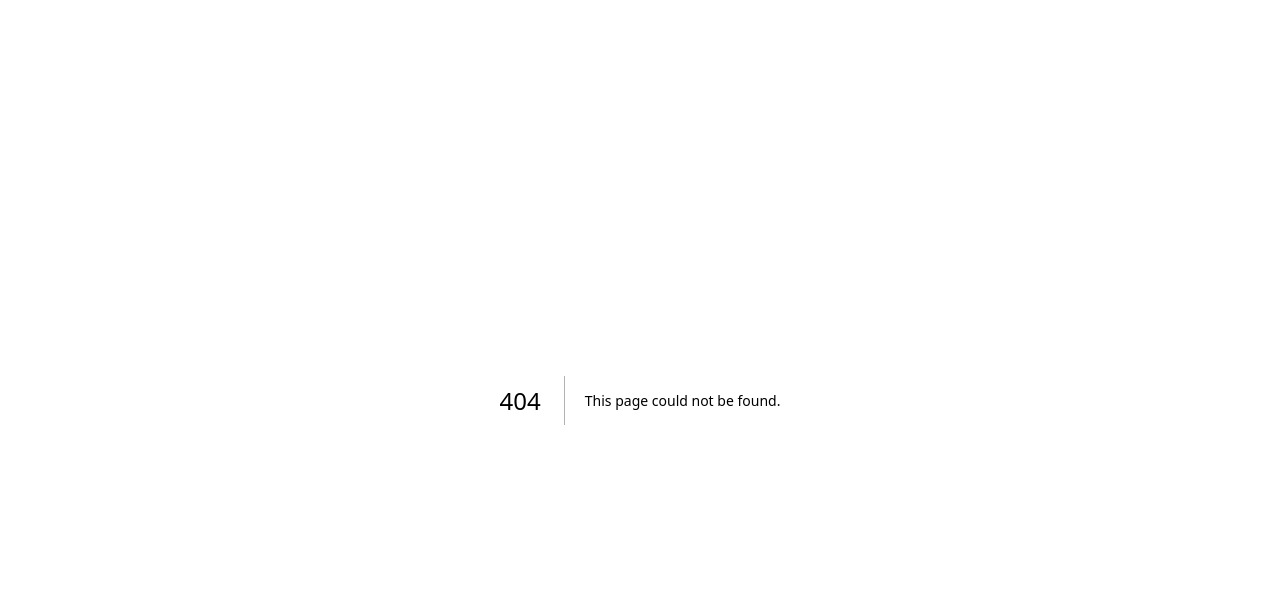
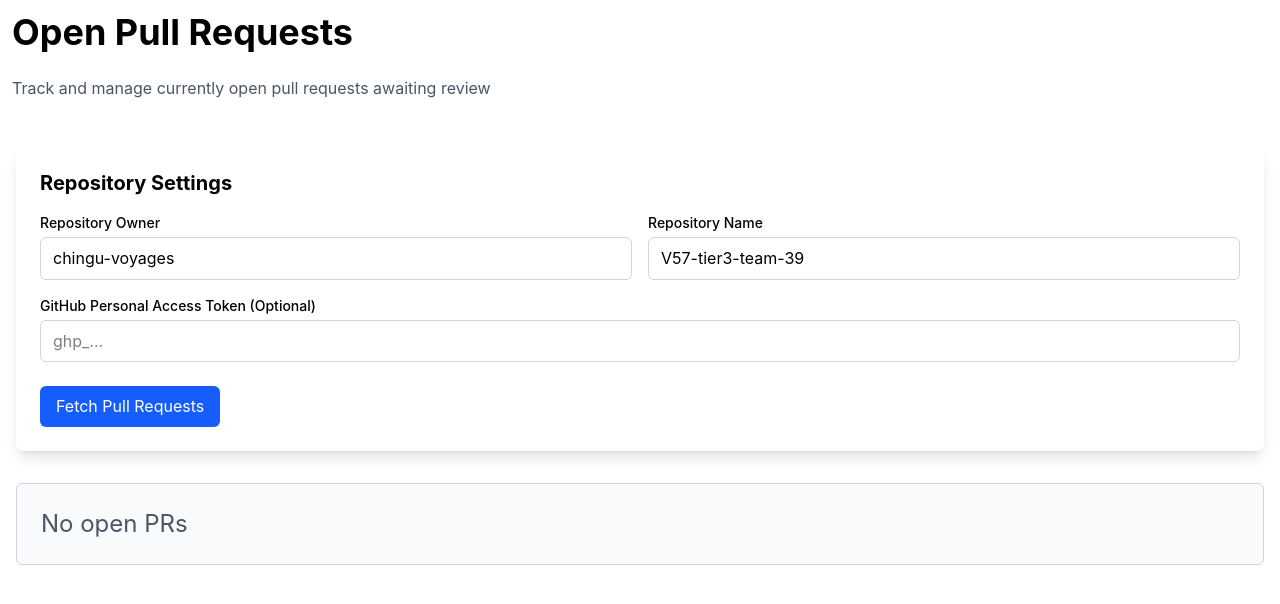
Before and after one commit to kento-ix/V57-tier3-team-39, a Next.js app in the folder client/: page /open-prs in a window 1280 px wide. Before the commit this address had no page. Shown: the top 604 px of the page. Built offline with nearby package versions, Linux system fonts and the light colour scheme.

Commit message:
feat: create open pr page and fetch open pr cards

```diff
--- /dev/null
+++ b/client/app/open-prs/page.tsx
@@ -0,0 +1,133 @@
+"use client";
+
+import { useState } from "react";
+import type { PullRequest } from "@/types/pt";
+import PullRequestCard from "@/components/OpenPRCard";
+
+export default function OpenPRsPage() {
+    const [prs, setPrs] = useState<PullRequest[]>([]);
+    const [error, setError] = useState("");
+
+    // Default value to test (owner and repo name)
+    const [owner, setOwner] = useState("chingu-voyages");
+    const [repo, setRepo] = useState("V57-tier3-team-39");
+    const [token, setToken] = useState("");
+
+    const isDisabled = !owner || !repo;
+
+
+    const fetchPRs = async () => {
+        setError("");
+        try {
+            const res = await fetch(
+            `https://api.github.com/repos/${owner}/${repo}/pulls?state=open`,
+                token
+                ? { headers: { Authorization: `token ${token}` } }
+                : undefined
+            );
+
+            if (!res.ok) {
+                throw new Error("Invalid repository name");
+            }
+            const data = await res.json();
+            const mapped: PullRequest[] = data.map((pr: any) => ({
+                number: pr.number,
+                title: pr.title,
+                author: pr.user?.login ?? "Unknown",
+                createdAt: pr.created_at,
+                updatedAt: pr.updated_at,
+                requested_reviewers: pr.requested_reviewers?.map((r: any) => r.login) ?? [],
+                lastAction: pr.state,
+            }));
+
+            setPrs(mapped);
+        } catch (err: any) {
+            setError(err.message);
+            setPrs([]);
+        }
+    };
+
+    return (
+    <>
+        <div className="p-3 text-4xl font-bold">Open Pull Requests</div>
+
+        <div className="p-3 text-gray-600">
+        Track and manage currently open pull requests awaiting review
+        </div>
+
+        <div className="mt-8 mx-4 p-6 shadow-lg rounded-lg bg-white">
+            <h2 className="text-xl font-bold mb-4">Repository Settings</h2>
+
+            <div className="flex flex-col sm:flex-row gap-4">
+                <div className="flex-1">
+                    <label className="block text-sm font-medium mb-1">
+                        Repository Owner
+                    </label>
+                    <input
+                        type="text"
+                        value={owner}
+                        onChange={(e) => setOwner(e.target.value)}
+                        placeholder="e.g... facebook"
+                        className="w-full border border-gray-300 px-3 py-2 rounded-md"
+                    />
+                </div>
+
+                <div className="flex-1">
+                    <label className="block text-sm font-medium mb-1">
+                        Repository Name
+                    </label>
+                    <input
+                        type="text"
+                        value={repo}
+                        onChange={(e) => setRepo(e.target.value)}
+                        placeholder="e.g... react"
+                        className="w-full border border-gray-300 px-3 py-2 rounded-md"
+                    />
+                </div>
+            </div>
+
+            <div className="mt-4">
+                <label className="block text-sm font-medium mb-1">
+                GitHub Personal Access Token (Optional)
+                </label>
+                <input
+                type="password"
+                value={token}
+                onChange={(e) => setToken(e.target.value)}
+                placeholder="ghp_..."
+                className="w-full border border-gray-300 px-3 py-2 rounded-md"
+                />
+            </div>
+
+            <div className="mt-6 flex flex-col sm:flex-row gap-3">
+                <button
+                    onClick={fetchPRs}
+                    disabled={isDisabled}
+                    className={`px-4 py-2 rounded-md text-white ${
+                    isDisabled
+                        ? "bg-blue-300 cursor-not-allowed"
+                        : "bg-blue-600 hover:bg-blue-700"
+                    }`}
+                >
+                    Fetch Pull Requests
+                </button>
+            </div>
+        </div>
+
+        {/* Display fetch data */}
+        <div className="m-8 mx-4 p-6 bg-gray-50 border border-gray-300 rounded-md">
+                {error && (
+                    <div className="flex justify-center items-center h-32">
+                        <p className="text-red-500 text-2xl">{error}</p>
+                    </div>
+                )}
+
+                {prs.length === 0 && !error ? (
+                    <div className="text-gray-600 text-2xl">No open PRs</div>
+                ) : (
+                    prs.map((pr) => <PullRequestCard key={pr.number} pr={pr} />)
+                )}
+            </div>
+    </>
+    );
+}
--- a/client/app/page.tsx
+++ b/client/app/page.tsx
@@ -6,8 +6,15 @@ import {
   IconCircleCheckFilled,
   IconClockFilled,
 } from "@tabler/icons-react";
+import { useRouter } from "next/navigation";
 
 export default function Home() {
+  const router = useRouter();
+
+  const handlePRpage = () => {
+    router.push("/open-prs");
+  }
+
   return (
     <div className="flex justify-items-center min-h-screen p-8 pb-20 gap-16 sm:p-20">
       <main className="flex flex-col gap-[32px] row-start-2 items-center sm:items-start">
@@ -21,7 +28,7 @@ export default function Home() {
             in one beautiful dashboard.
           </p>
           <div className="flex gap-4 flex-col mt-4">
-            <Button variant="default">
+            <Button variant="default" onClick={handlePRpage}>
               View Open PRs
               <span>
                 <IconArrowRight size={18} />
--- /dev/null
+++ b/client/components/OpenPRCard.tsx
@@ -0,0 +1,38 @@
+"use client";
+
+import { Card, Text } from "@mantine/core";
+import { PullRequest } from "@/types/pt";
+
+interface Props {
+    pr: PullRequest;
+}
+
+export default function PullRequestCard({ pr }: Props) {
+  return (
+    <Card shadow="sm" padding="lg" radius="md" withBorder className="mb-4">
+        <div className="flex flex-col md:flex-row md:justify-between md:items-center">
+            <div>
+                <Text fw={700} size="lg">
+                    <span className="bg-gray-200 px-1 rounded">#{pr.number}</span>{" "}
+                    <span className="text-blue-500">{pr.title}</span>
+                </Text>
+
+                <Text size="sm" c="dimmed">
+                    Opened by: {pr.author} on{" "}
+                    {new Date(pr.createdAt).toLocaleDateString("en-US", { month: "short", day: "numeric" })}
+                </Text>
+
+                <Text size="sm" c="dimmed">
+                    Last Action: {pr.lastAction} ()
+                </Text>
+            </div>
+
+            <Text size="sm" c="dimmed" className="mt-2 md:mt-0">
+                Reviewers: {pr.requested_reviewers.length > 0
+                ? pr.requested_reviewers.join(", ")
+                : "None"}
+            </Text>
+        </div>
+    </Card>
+  );
+}
--- /dev/null
+++ b/client/types/pt.ts
@@ -0,0 +1,9 @@
+export interface PullRequest {
+    number: number;
+    title: string;
+    author: string;
+    requested_reviewers: string[];
+    createdAt: string;
+    lastAction: string;
+    updatedAt: string;
+}
```
